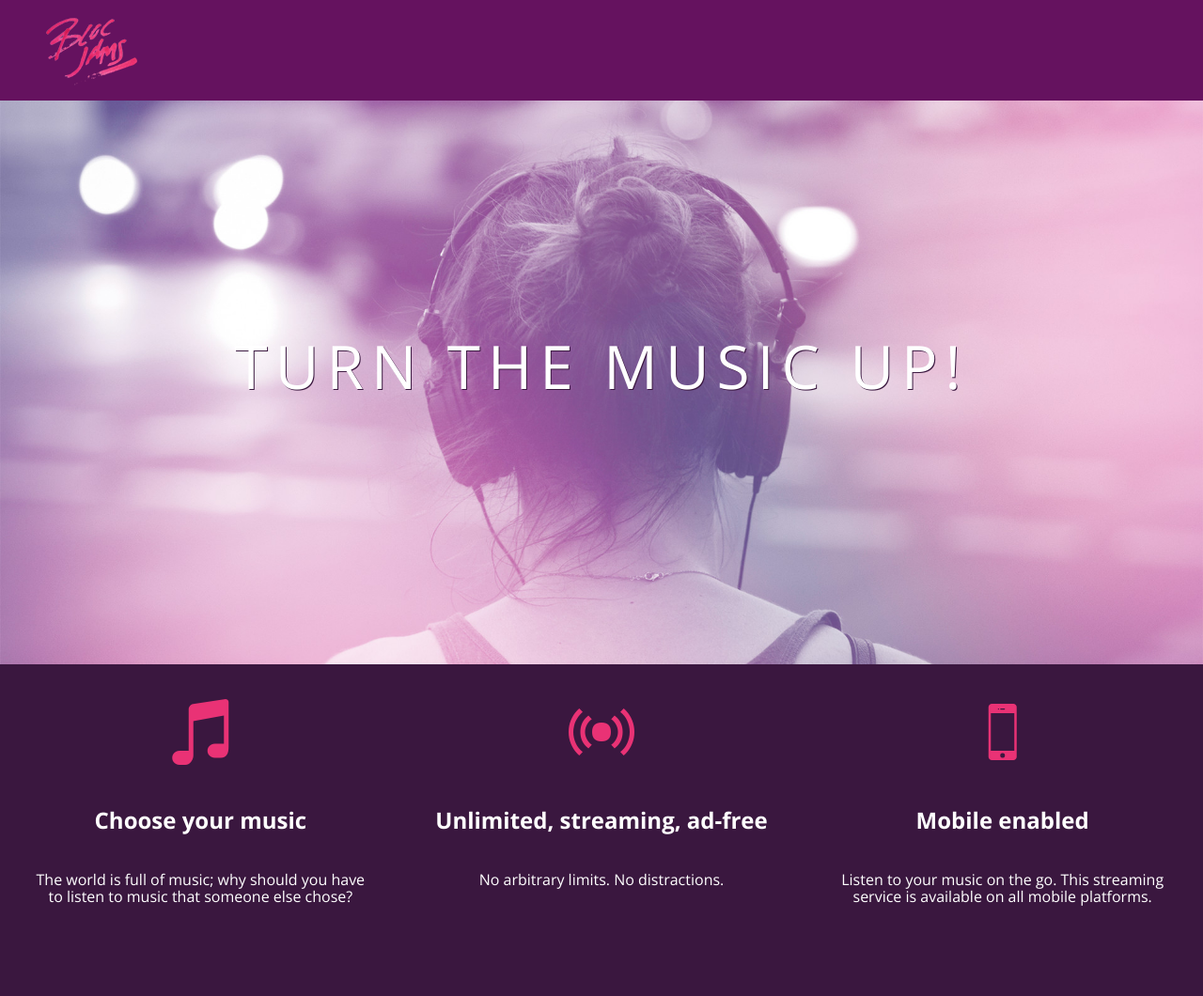
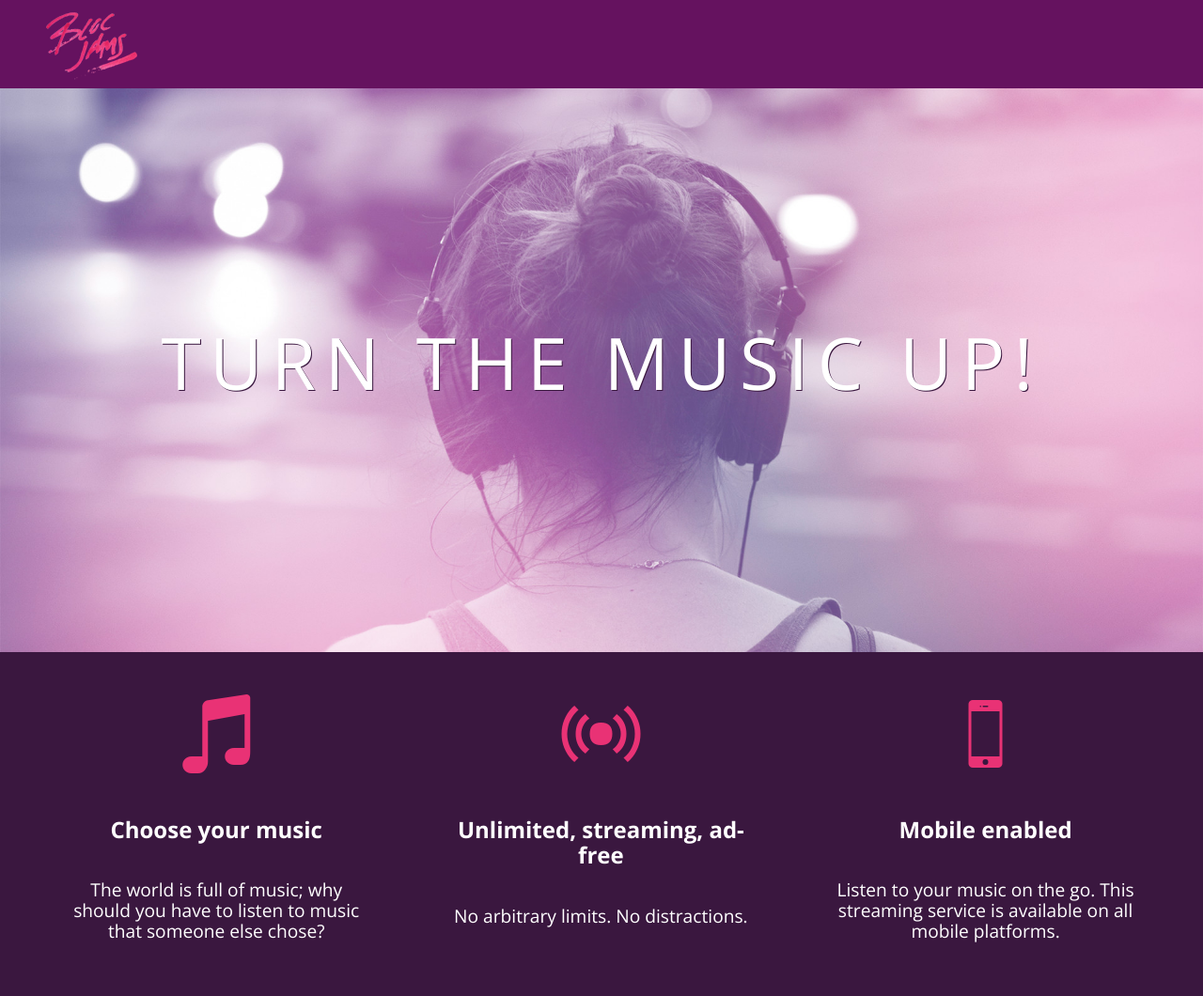
Before and after one commit to RobertAguirre/bloc-jams, a plain HTML site: page index.html in a window 1280 px wide. Shown: the whole page at 94% size. Before the commit the page ends 996 px from the top, so only its background shows below. Drawn offline with nearby package versions, Linux system fonts and the light colour scheme.

Commit message:
CP8-Added responsive design

```diff
--- a/index.html
+++ b/index.html
@@ -2,10 +2,12 @@
 <html>
 	<head>
 		<title>Bloc Jams</title>
+			<meta name="viewport" content="width=device-width, initial-scale=1">
  			<link rel="stylesheet" type="text/css" href="http://fonts.googleapis.com/css?family=Open+Sans:400,800,600,700,300">
-        	<link rel="stylesheet" type="text/css"     href="http://code.ionicframework.com/ionicons/2.0.1/css/ionicons.min.css">
+        	<link rel="stylesheet" type="text/css" href="http://code.ionicframework.com/ionicons/2.0.1/css/ionicons.min.css">
         	<link rel="stylesheet" type="text/css" href="styles/normalize.css">
     		<link rel="stylesheet" type="text/css" href="styles/main.css">
+    		<link rel="stylesheet" type="text/css" href="styles/landing.css">
 	</head>
 
    <body class="landing">
@@ -18,23 +20,26 @@
 		</section>
 
 	  <section class="selling-points"><!-- sellling points -->
-		  <div class="point">
+		  <section class="selling-points container">
+
+		  <div class="point column third">
 			  <span class="ion-music-note"></span>
 			  <h5 class="point-title">Choose your music</h5>
 			  <p class="point-description">The world is full of music; why should you have to listen to music that someone else chose?</p>
 		  </div>
 
-		  <div class="point">
+		  <div class="point column third">
            	<span class="ion-radio-waves"></span>
             <h5 class="point-title">Unlimited, streaming, ad-free</h5>
             <p class="point-description">No arbitrary limits. No distractions.</p>
      	  </div>
 
-        <div class="point">
+        <div class="point column third">
             <span class="ion-iphone"></span>
             <h5 class="point-title">Mobile enabled</h5>
             <p class="point-description">Listen to your music on the go. This streaming service is available on all mobile platforms.</p>
-        	</div>
+        </div>
+        </section>
 		</section>
   </body>
 </html>
--- /dev/null
+++ b/styles/landing.css
@@ -0,0 +1,48 @@
+ body.landing {
+     background-color: rgb(58,23,63);
+ }
+
+ .hero-content {
+     position: relative;
+     min-height: 600px;
+     background-image: url(../assets/images/bloc_jams_bg.jpg);
+     background-repeat: no-repeat;
+     background-position: center center;
+     background-size: cover;
+ }
+
+ .hero-content .hero-title {
+     position: absolute;
+     top: 40%;
+     -webkit-transform: translateY(-50%);
+     -moz-transform: translateY(-50%);
+     transform: translateY(-50%);
+     width: 100%;
+     text-align: center;
+     font-size: 4rem;
+     font-weight: 300;
+     text-transform: uppercase;
+     letter-spacing: 0.5rem;
+     text-shadow: 1px 1px 0px rgb(58,23,63);
+ }
+
+ .selling-points {
+     position: relative;
+ }
+
+ .point {
+     position: relative;
+     padding: 2rem;
+     text-align: center;
+ }
+
+ .point .point-title {
+     font-size: 1.25rem;
+ }
+
+ .ion-music-note,
+ .ion-radio-waves,
+ .ion-iphone {
+     color: rgb(233,50,117);
+     font-size: 5rem;
+ }
--- a/styles/main.css
+++ b/styles/main.css
@@ -1,3 +1,9 @@
+*, *::before, *::after {
+	-moz-box-sizing: border-box;
+	-webkit-box-sizing: border-box;
+	box-sizing: border-box;
+}
+
 html {
 	height: 100%; /*makes sure our HTML takes up 100% of the browser window */
 	font-size: 100%;
@@ -9,69 +15,40 @@ body {
 	min-height: 100%; /* the height of the body must be, at minimum, 100% of th window */
 }
 
-body.landing {
-	background-color: rgb(58,23,63); /* sets the background color to an RGM value */
-}
-
 .navbar {
-	padding: 1rem;
+	padding: 0.5rem;
 	background-color: rgb(101,18,95);
 }
 
-.navbar .logo {
-	position: relative; /* positioning will be explained in a resource */
+.navbar > .logo {
+	position: relative;
 	left: 2rem;
 }
 
-.hero-content {
-	position: relative; /* positioning will be explained in a resource */
-	min-height: 600px; /* hero content element must be _at least_ 600 pixels */
-	background-image: url(../assets/images/bloc_jams_bg.jpg);
-	background-repeat: no-repeat;
-	background-position: center center;
-	background-size: cover;
+.container {
+	margin: 0 auto;
+	max-width: 64rem;
 }
 
- .hero-content .hero-title {
-     position: absolute;             /* positioning will be explained in a resource */
-     top: 40%;                       /* positioning will be explained in a resource */
-     -webkit-transform: translateY(-50%);
-     -moz-transform: translateY(-50%);
-     -ms-transform: translateY(-50%);
-     transform: translateY(-50%);
-     width: 100%;                    /* makes sure the title inhabits the full width of its container */
-     text-align: center;             /* aligns text in the horizontal center of the element */
-     font-size: 4rem;                /* specifies the size of the font in root em units */
-     font-weight: 300;               /* makes the font thinner or lighter weight */
-     text-transform: uppercase;      /* transforms the text to be all uppercase lettering */
-     letter-spacing: 0.5rem;         /* puts 0.5 root ems worth of space between each letter */
-     text-shadow: 1px 1px 0px rgb(58,23,63); /* creates a shadow underneath the text for readability over the image */
- }
+/* Medium and small screens (640px) */
+@media (min-width: 640px) {
+	html { font-size: 112%; }
 
- .selling-points {
-     position: relative;
-     display: table;
-     width: 100%;
-     -webkit-box-sizing: border-box;
-     -moz-box-sizing: border-box;
-     box-sizing: border-box; /* we'll explain this in a resource */
- }
+	.column {
+		float: left;
+		padding-left: 1rem;
+		padding-right: 1rem;
+	}
 
- .point {
-     display: table-cell;
-     position: relative;
-     width: 33.3%;
-     padding: 2rem;
-     text-align: center;
- }
+  .column.full { width: 100%; }
+  .column.two-thirds { width: 66.7%; }
+  .column.half { width: 50%; }
+  .column.third { width: 33.3%; }
+  .column.fourth { width: 25%; }
+  .column.flow-opposite { float: right; }
+}
 
- .point .point-title {
-     font-size: 1.5rem;
- }
-
- .ion-music-note,
- .ion-radio-waves,
- .ion-iphone {
-     color: rgb(233,50,117);
-     font-size: 5rem;
- }
+/* Large screens (1024px) */
+@media (min-width: 1024px) {
+	html { font-size: 120%; }
+}
```
